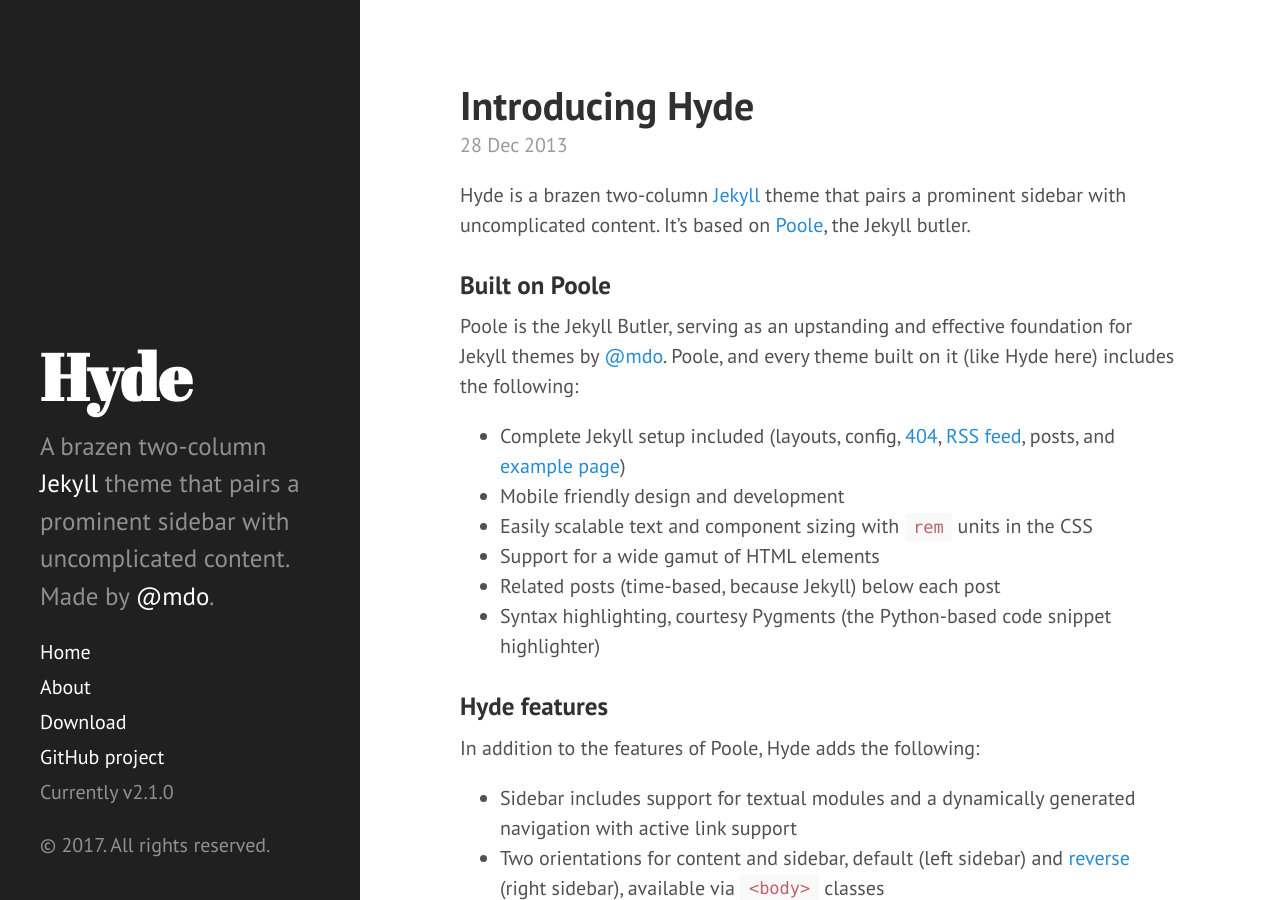
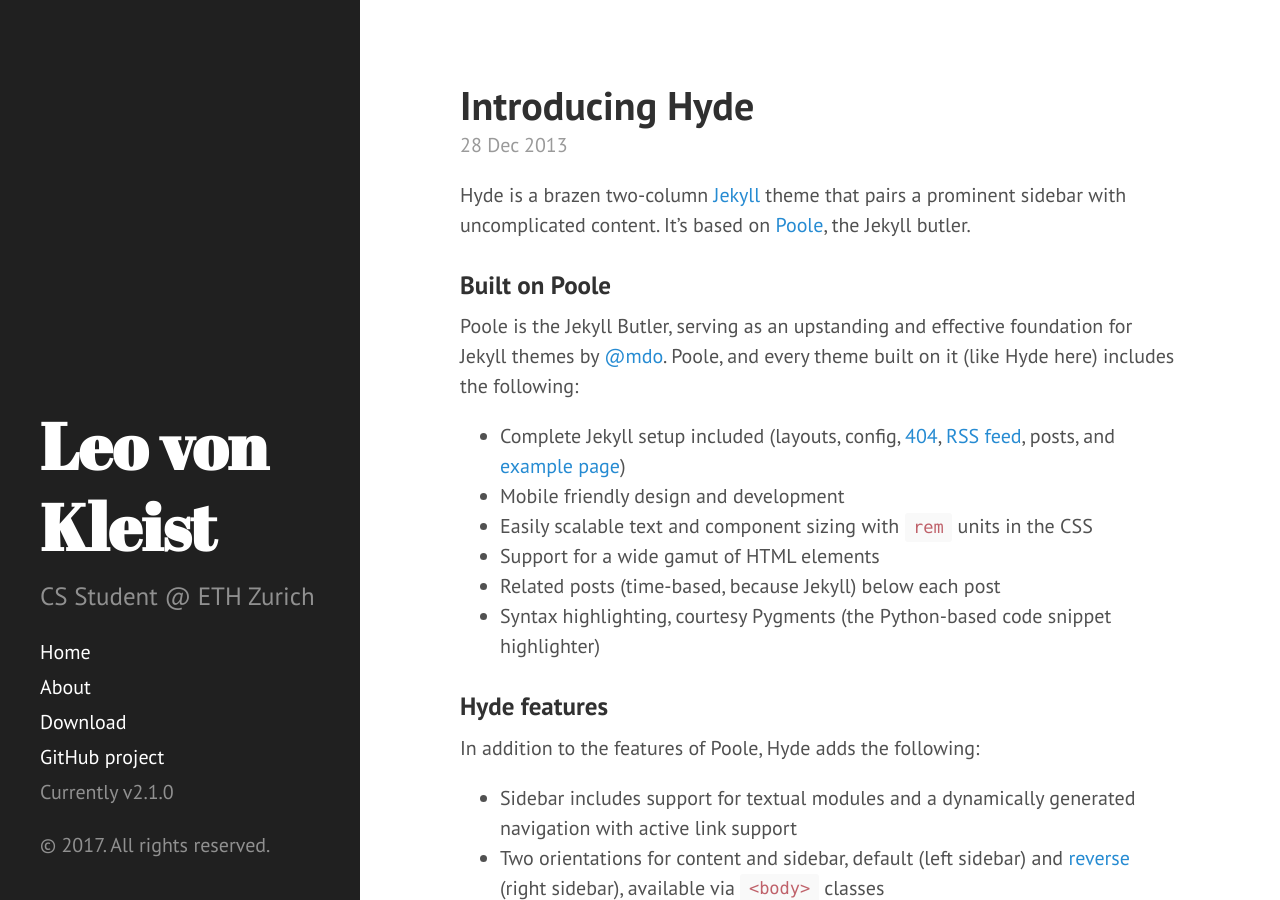
Before and after one commit to leokleist/leokleist.github.io, a Jekyll site: the page built from index.html, in a window 1280 px wide and 900 px high. Built offline with Jekyll 4.4.1, drawn with Linux system fonts in a browser that asks for light colours; Markdown is read by kramdown in place of the engine named in the settings; the list of posts is cut into pages by our own code.

Commit message:
Update _config.yml

```diff
--- a/_config.yml
+++ b/_config.yml
@@ -7,20 +7,17 @@ permalink:        pretty
 
 
 # Setup
-title:            Hyde
-tagline:          'A Jekyll theme'
-description:      'A brazen two-column <a href="http://jekyllrb.com" target="_blank">Jekyll</a> theme that pairs a prominent sidebar with uncomplicated content. Made by <a href="https://twitter.com/mdo" target="_blank">@mdo</a>.'
+title:            Leo von Kleist
+tagline:          Blog
+description:      'CS Student @ ETH Zurich'
 url:              http://hyde.getpoole.com
 baseurl:          /
 
-author:
-  name:           'Mark Otto'
-  url:            https://twitter.com/mdo
+github_username: leokleist
+linkedin_username: leonard-von-kleist
+
 
 paginate:         5
 
 # Custom vars
 version:          2.1.0
-
-github:
-  repo:           https://github.com/poole/hyde
```
